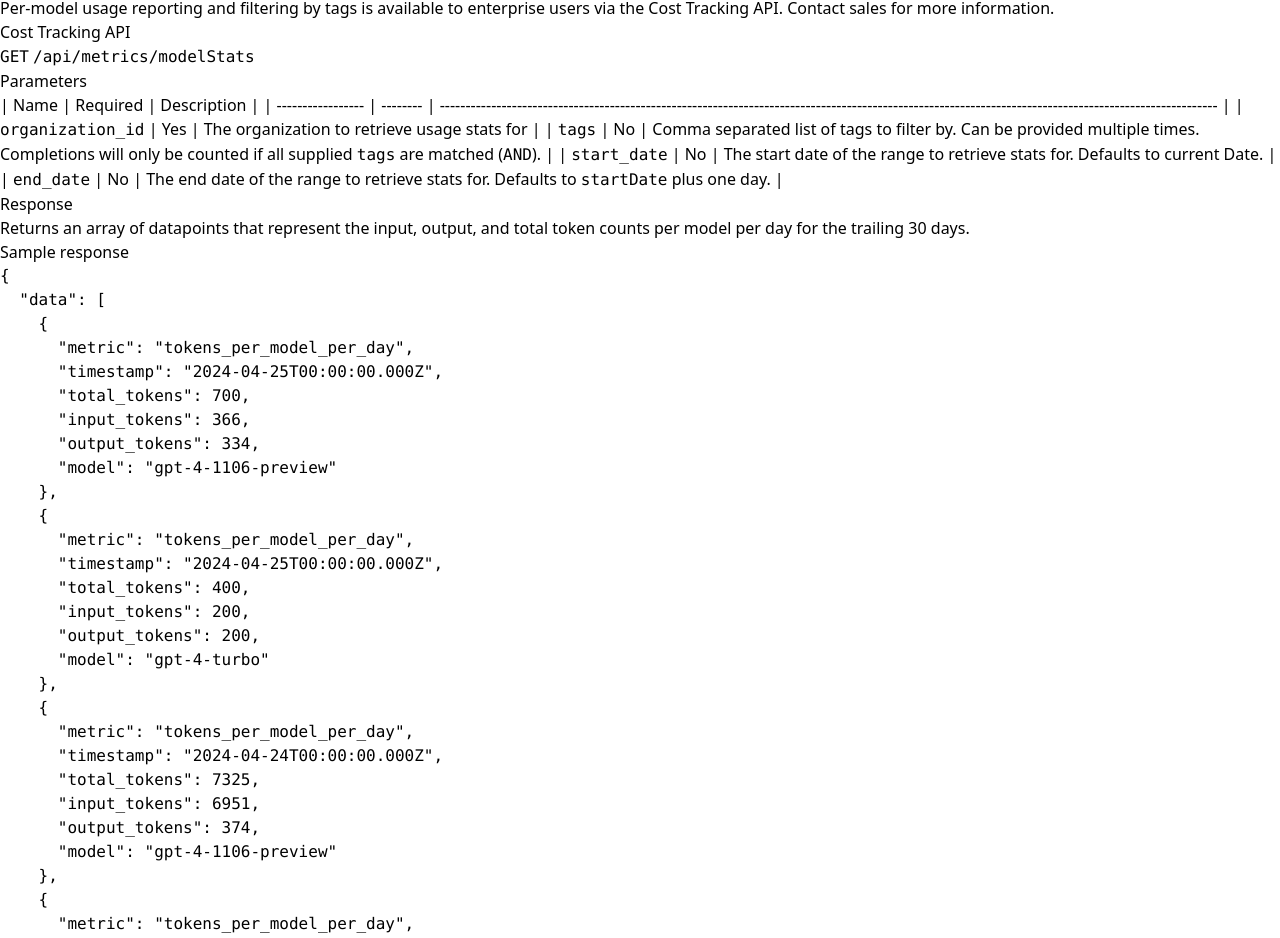
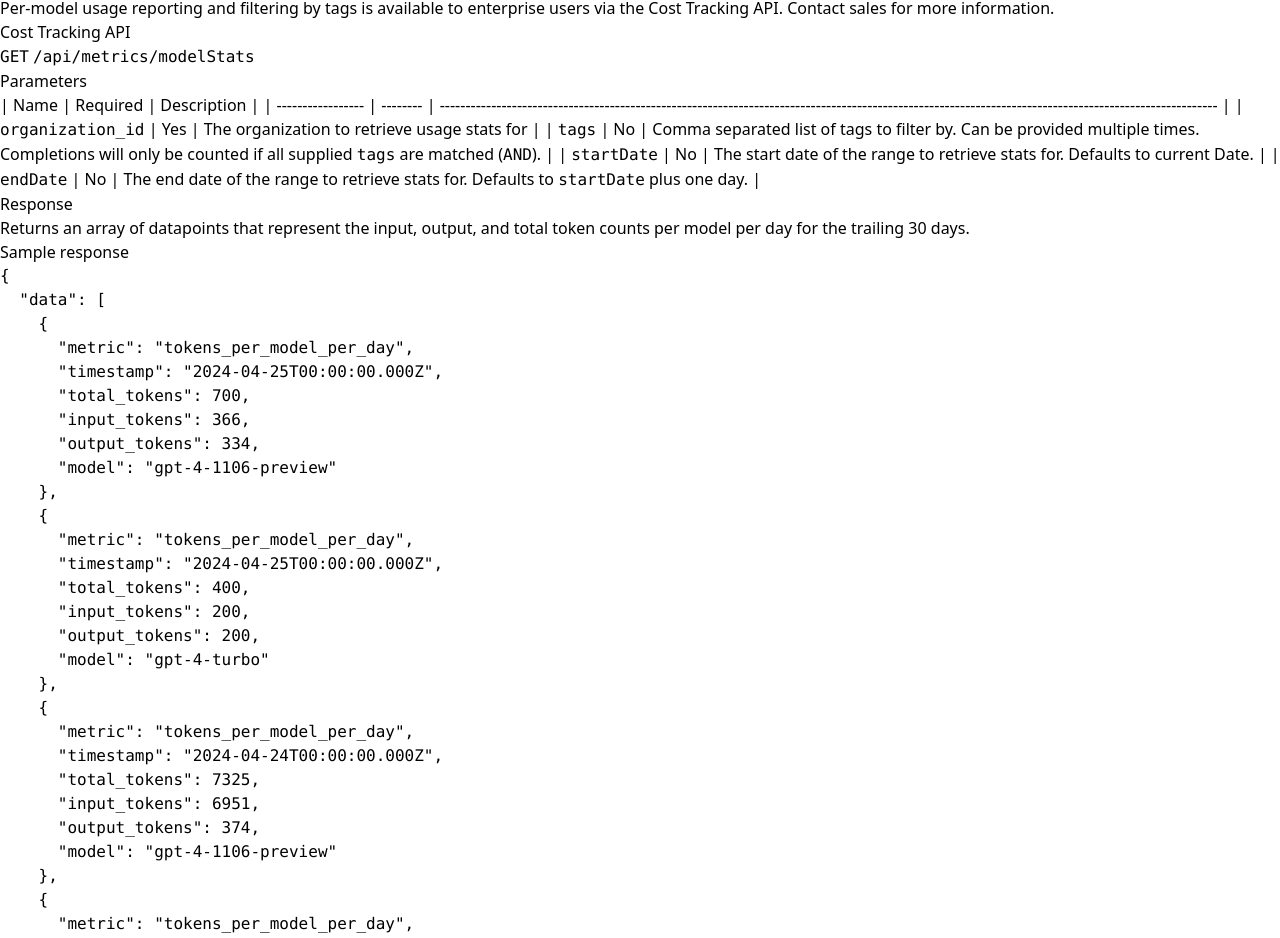
Before and after one commit to log10-io/docs.log10.io, a Next.js app: page /observability/model_usage_stats in a window 1280 px wide. Shown: the part 870-1808 px from the top of the page. Built offline with nearby package versions, Linux system fonts and the light colour scheme.

Commit message:
camelCase

```diff
--- a/pages/observability/model_usage_stats.mdx
+++ b/pages/observability/model_usage_stats.mdx
@@ -16,8 +16,8 @@
 | ----------------- | -------- | ------------------------------------------------------------------------------------------------------------------------------------------------------- |
 | `organization_id` | Yes      | The organization to retrieve usage stats for                                                                                                            |
 | `tags`            | No       | Comma separated list of tags to filter by. Can be provided multiple times. Completions will only be counted if all supplied `tags` are matched (`AND`). |
-| `start_date`      | No       | The start date of the range to retrieve stats for. Defaults to current Date.                                                                            |
-| `end_date`        | No       | The end date of the range to retrieve stats for. Defaults to `startDate` plus one day.                                                                  |
+| `startDate`       | No       | The start date of the range to retrieve stats for. Defaults to current Date.                                                                            |
+| `endDate`         | No       | The end date of the range to retrieve stats for. Defaults to `startDate` plus one day.                                                                  |
 
 #### Response
 
```
